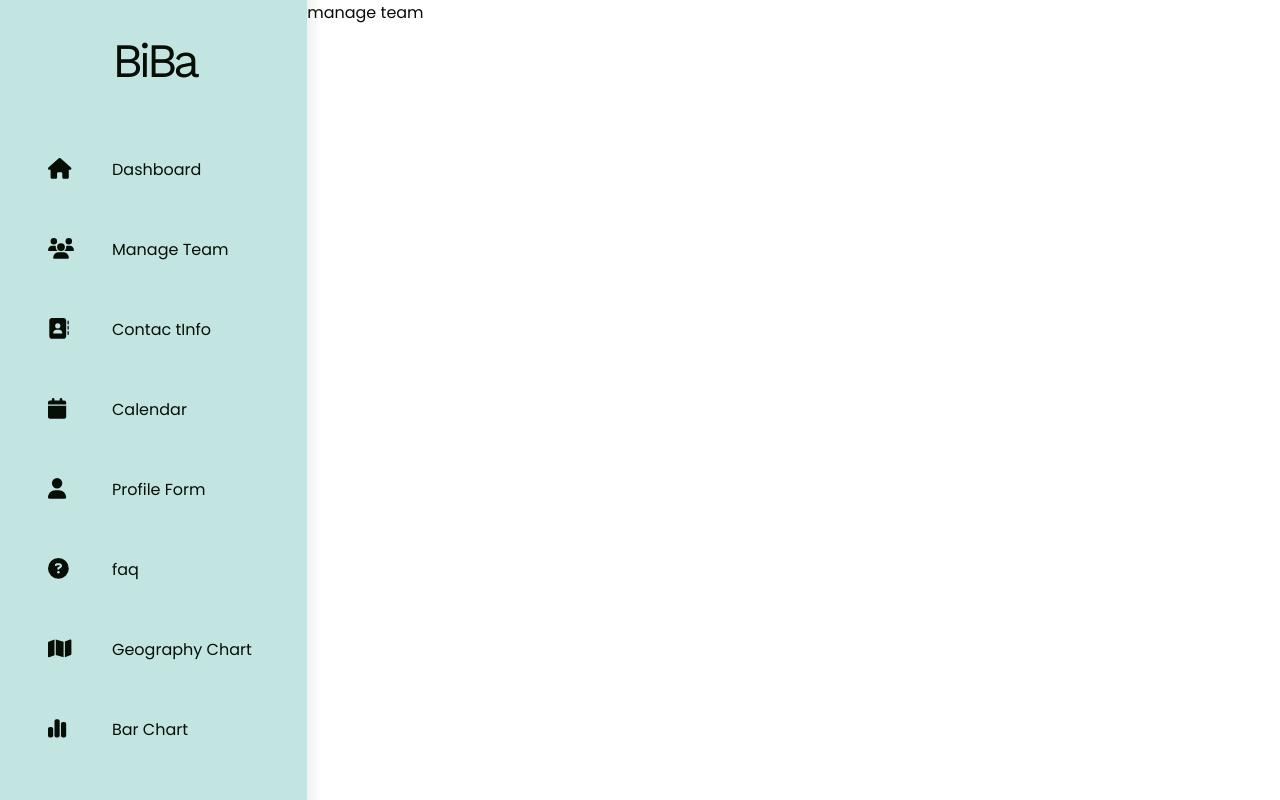
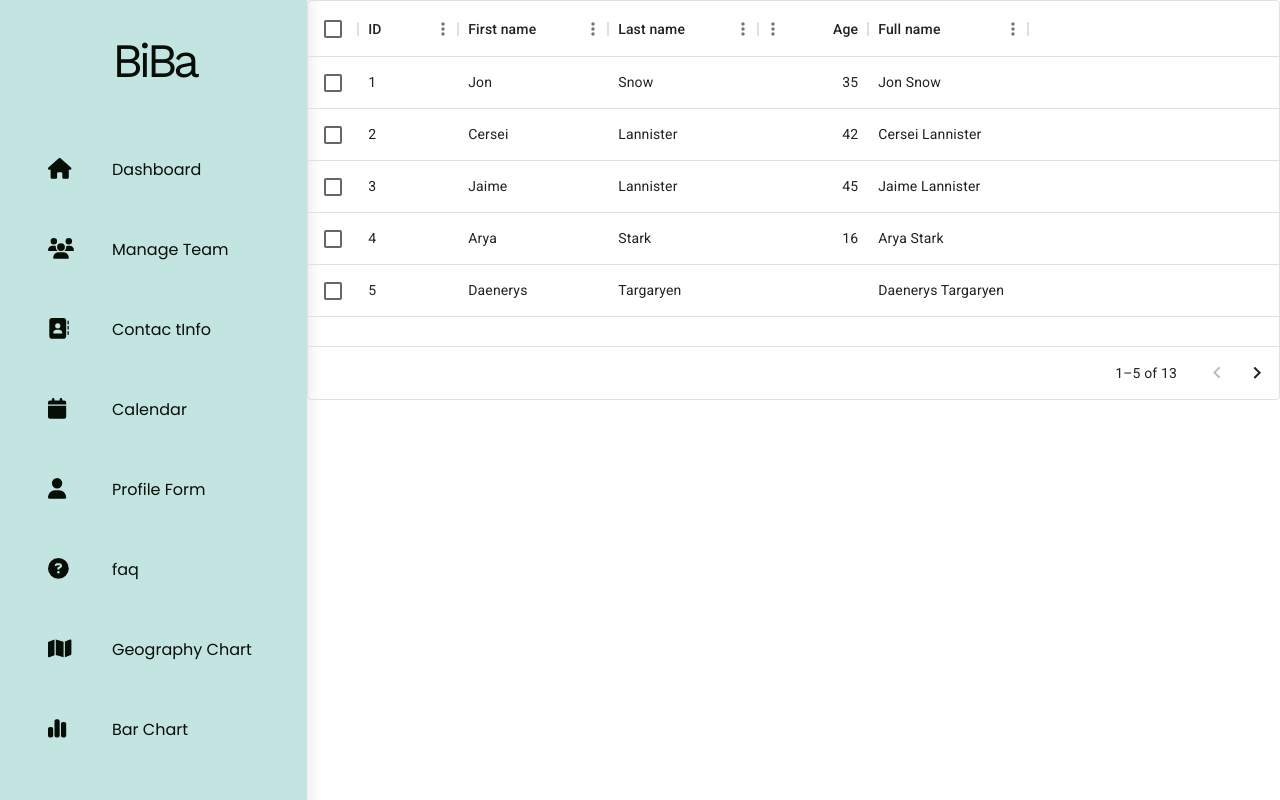
Before and after one commit to HamzaHamani/Dashboard, a React (Vite) app: page /manageTeam in a window 1280 px wide. Built offline with nearby package versions, Linux system fonts and the light colour scheme.

Commit message:
added table

```diff
--- a/package.json
+++ b/package.json
@@ -10,13 +10,16 @@
     "preview": "vite preview"
   },
   "dependencies": {
+    "@emotion/react": "^11.11.1",
+    "@emotion/styled": "^11.11.0",
     "@fortawesome/fontawesome-svg-core": "^6.4.2",
     "@fortawesome/free-regular-svg-icons": "^6.4.2",
     "@fortawesome/free-solid-svg-icons": "^6.4.2",
     "@fortawesome/react-fontawesome": "^0.2.0",
+    "@mui/material": "^5.14.14",
+    "@mui/x-data-grid": "^6.16.2",
     "react": "^18.2.0",
     "react-dom": "^18.2.0",
-    "react-icons": "^4.11.0",
     "react-router-dom": "^6.17.0"
   },
   "devDependencies": {
--- a/src/pages/BarChart.jsx
+++ b/src/pages/BarChart.jsx
@@ -1,5 +1,5 @@
 function BarChart() {
-  return <div>bar chart</div>;
+  return <div>bar</div>;
 }
 
 export default BarChart;
--- a/src/pages/Geography.jsx
+++ b/src/pages/Geography.jsx
@@ -1,5 +1,5 @@
 function Geography() {
-  return <div>geo chart</div>;
+  return <div></div>;
 }
 
 export default Geography;
--- a/src/pages/ManageTeam.jsx
+++ b/src/pages/ManageTeam.jsx
@@ -1,9 +1,74 @@
+import { DataGrid } from "@mui/x-data-grid";
+
+import Box from "@mui/material/Box";
+
+const columns = [
+  { field: "id", headerName: "ID", width: 100 },
+  {
+    field: "firstName",
+    headerName: "First name",
+    width: 150,
+    editable: true,
+  },
+  {
+    field: "lastName",
+    headerName: "Last name",
+    width: 150,
+    editable: true,
+  },
+  {
+    field: "age",
+    headerName: "Age",
+    type: "number",
+    width: 110,
+    editable: true,
+  },
+  {
+    field: "fullName",
+    headerName: "Full name",
+    description: "This column has a value getter and is not sortable.",
+    sortable: false,
+    width: 160,
+    valueGetter: (params) =>
+      `${params.row.firstName || ""} ${params.row.lastName || ""}`,
+  },
+];
+
+const rows = [
+  { id: 1, lastName: "Snow", firstName: "Jon", age: 35 },
+  { id: 2, lastName: "Lannister", firstName: "Cersei", age: 42 },
+  { id: 3, lastName: "Lannister", firstName: "Jaime", age: 45 },
+  { id: 4, lastName: "Stark", firstName: "Arya", age: 16 },
+  { id: 5, lastName: "Targaryen", firstName: "Daenerys", age: null },
+  { id: 6, lastName: "Melisandre", firstName: null, age: 150 },
+  { id: 7, lastName: "Clifford", firstName: "Ferrara", age: 44 },
+  { id: 8, lastName: "Frances", firstName: "Rossini", age: 36 },
+  { id: 9, lastName: "Roxie", firstName: "Harvey", age: 65 },
+  { id: 10, lastName: "Roxie", firstName: "Harvey", age: 65 },
+  { id: 11, lastName: "Roxie", firstName: "Harvey", age: 65 },
+  { id: 12, lastName: "Roxie", firstName: "Harvey", age: 65 },
+  { id: 13, lastName: "Roxie", firstName: "Harvey", age: 65 },
+];
+
 function ManageTeam() {
-    return (
-        <div>
-            manage team
-        </div>
-    )
+  return (
+    <Box sx={{ height: 400, width: "100%" }}>
+      <DataGrid
+        rows={rows}
+        columns={columns}
+        initialState={{
+          pagination: {
+            paginationModel: {
+              pageSize: 5,
+            },
+          },
+        }}
+        pageSizeOptions={[5]}
+        checkboxSelection
+        disableRowSelectionOnClick
+      />
+    </Box>
+  );
 }
 
-export default ManageTeam
+export default ManageTeam;
```
Also changed, not shown: 1 other file (tests, documents, lock files or other folders).
